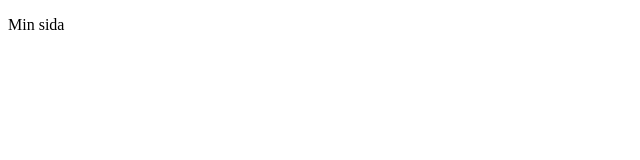
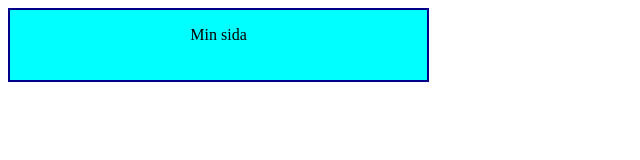
Before and after one commit to mawall7/Myhomepagev1, a plain HTML site: page index.html in a window 1280 px wide. Shown: the whole page, without its empty margins (0-640 px from the left). Drawn offline with Linux system fonts and the light colour scheme.

Commit message:
class box1

```diff
--- a/index.html
+++ b/index.html
@@ -6,6 +6,18 @@
     <meta name="viewport" content="width=device-width, initial-scale=1.0">
     <title>Document</title>
 </head>
+<style>
+     .box1{
+            border:darkblue 2px solid;
+            text-align: center;
+            width: 33%;
+            height: 70px;
+            position: relative;
+            background-color: aqua;
+
+
+       }
+</style>
 <body>
 
 <div id="box" class="box1">
```
